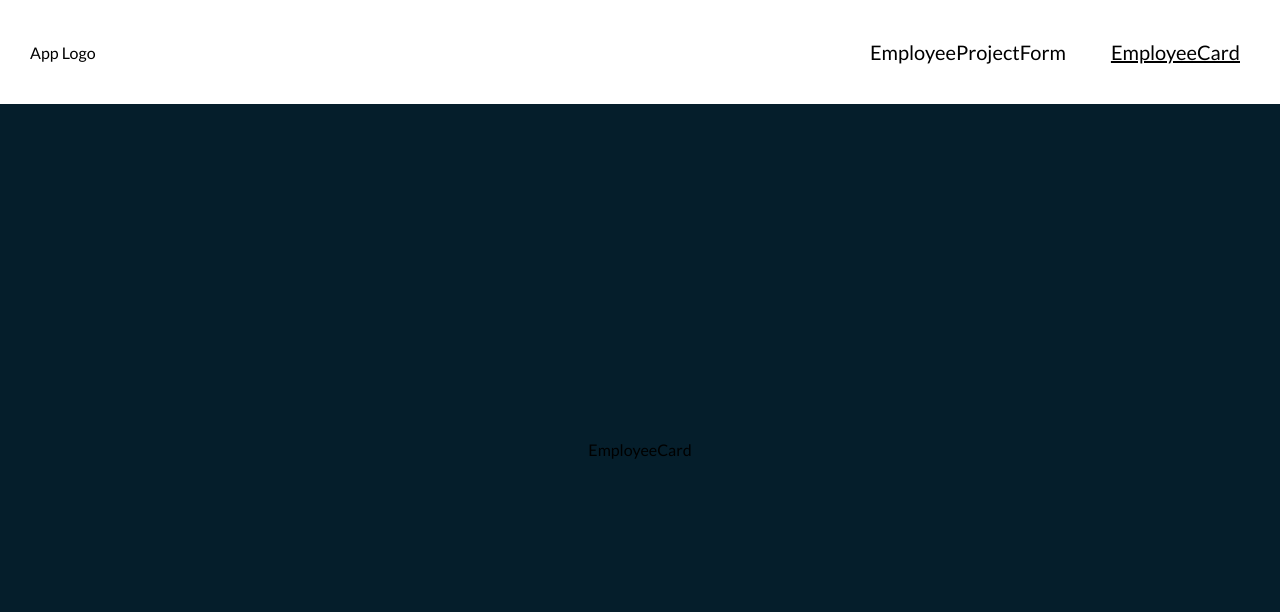
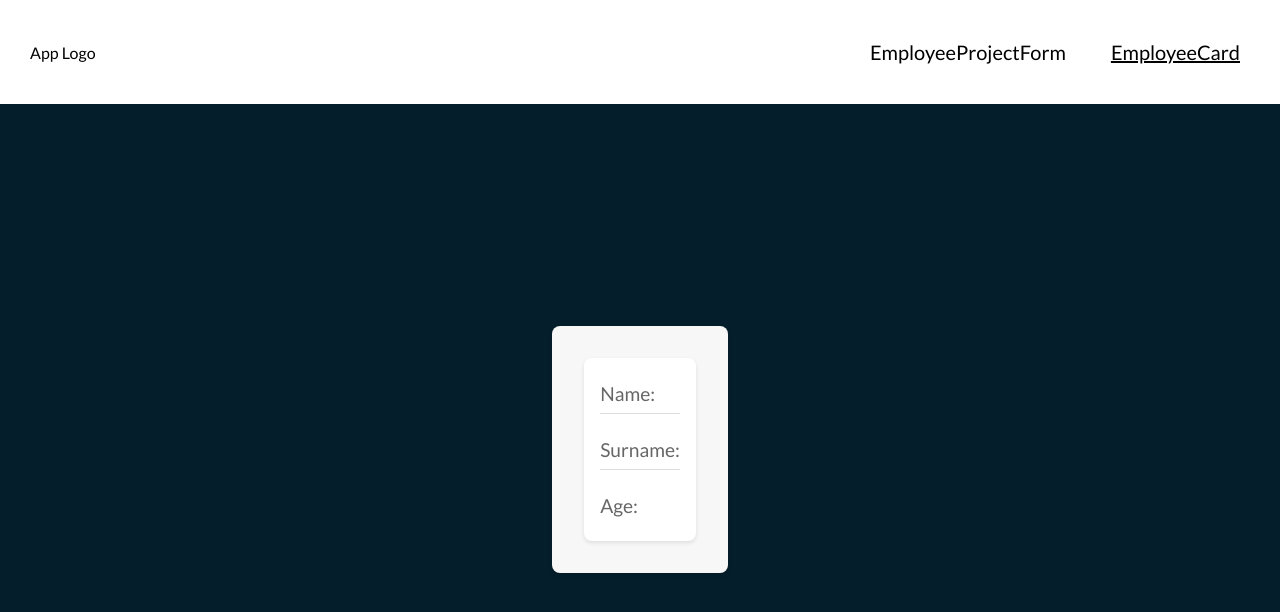
Before and after one commit to s-saratov/Employees, a React (Vite) app: page /employeecard in a window 1280 px wide. Shown: the top 612 px of the page. Built offline with nearby package versions, Linux system fonts and the light colour scheme.

Commit message:
data_transition add

```diff
--- a/src/App.tsx
+++ b/src/App.tsx
@@ -1,30 +1,25 @@
-import { BrowserRouter, Routes, Route } from 'react-router-dom'
+import { BrowserRouter, Routes, Route } from "react-router-dom";
 
-import GlobalStyles from './styles/GlobalStyles'
-import Layout from './components/Layout/Layout'
+import GlobalStyles from "./styles/GlobalStyles";
+import Layout from "./components/Layout/Layout";
 
- import EmployeeCard from './pages/EmployeeCard/EmployeeCard'
- import EmployeeProjectForm from './pages/EmployeeProjectForm/EmployeeProjectForm'
-import EmployeeFormPage from 'pages/EmployeeFormPage/EmployeeFormPage'
-
+import EmployeeCard from "./pages/EmployeeCard/EmployeeCard";
+import EmployeeProjectForm from "./pages/EmployeeProjectForm/EmployeeProjectForm";
+import EmployeeFormPage from "pages/EmployeeFormPage/EmployeeFormPage";
 
 function App() {
-
   return (
-
     <BrowserRouter>
       <GlobalStyles />
       <Layout>
         <Routes>
-
-           <Route path='/' element={<EmployeeFormPage />} />
-          <Route path='/EmployeeCard' element={<EmployeeCard />} />
-          <Route path='*' element='Page not found' />
+          <Route path="/" element={<EmployeeFormPage />} />
+          <Route path="/employeecard" element={<EmployeeCard />} />
+          <Route path="*" element="Page not found" />
         </Routes>
       </Layout>
-
     </BrowserRouter>
-  )
+  );
 }
 
-export default App
+export default App;
--- a/src/Pages/EmployeeCard/EmployeeCard.tsx
+++ b/src/Pages/EmployeeCard/EmployeeCard.tsx
@@ -1,4 +1,42 @@
-function EmployeeCard (){
-return("EmployeeCard")
+import { useContext } from "react";
+import {
+  CardContainer,
+  CardContent,
+  InfoRow,
+  Label,
+  Value,
+  Message,
+} from "./styles";
+import { EmployeeDataContext } from "components/Layout/Layout";
+
+function EmployeeCard() {
+  // Деструктуризируем объект, приходящий с помощью EmployeeDataContext
+  const { employee, setEmployeeData } = useContext(EmployeeDataContext);
+
+  return (
+    <CardContainer>
+      <CardContent>
+        <InfoRow>
+          <Label>Name:</Label>
+          <Value>{employee?.name}</Value>
+        </InfoRow>
+        <InfoRow>
+          <Label>Surname:</Label>
+          <Value>{employee?.surname}</Value>
+        </InfoRow>
+        <InfoRow>
+          <Label>Age:</Label>
+          <Value>{employee?.age}</Value>
+        </InfoRow>
+        {employee?.jobPosition && (
+          <InfoRow>
+            <Label>Job Position:</Label>
+            <Value>{employee?.jobPosition}</Value>
+          </InfoRow>
+        )}
+      </CardContent>
+    </CardContainer>
+  );
 }
+
 export default EmployeeCard;
--- /dev/null
+++ b/src/Pages/EmployeeCard/styles.ts
@@ -0,0 +1,101 @@
+import styled from "@emotion/styled";
+
+export const CardContainer = styled.div`
+  max-width: 500px;
+  margin: 0 auto;
+  padding: 2rem;
+  background: #f7f7f7;
+  border-radius: 8px;
+  box-shadow: 0 2px 4px rgba(0, 0, 0, 0.1);
+  overflow: hidden;
+  display: flex;
+  flex-direction: column;
+  align-items: center;
+  justify-content: center;
+  transition: all 0.3s ease-in-out;
+`;
+
+export const CardContent = styled.div`
+  display: flex;
+  flex-direction: column;
+  gap: 1rem;
+  padding: 1rem;
+  background: #fff;
+  border-radius: 8px;
+  box-shadow: 0 2px 4px rgba(0, 0, 0, 0.1);
+  width: 100%;
+  max-width: 500px;
+  transition: all 0.3s ease-in-out;
+`;
+
+export const InfoRow = styled.div`
+  display: flex;
+  padding: 0.5rem 0;
+  border-bottom: 1px solid #ddd;
+  &:last-child {
+    border-bottom: none;
+  }
+  transition: all 0.3s ease-in-out;
+`;
+
+export const Label = styled.span`
+  flex: 0 0 120px;
+  font-weight: 500;
+  color: #666;
+  text-align: left;
+  font-size: 1.2rem;
+  transition: all 0.3s ease-in-out;
+`;
+
+export const Value = styled.span`
+  flex: 1;
+  color: #333;
+  font-weight: 400;
+  font-size: 1.2rem;
+  transition: all 0.3s ease-in-out;
+`;
+
+export const Message = styled.div`
+  text-align: center;
+  color: #666;
+  font-size: 1.2rem;
+  padding: 1rem;
+  background: #f7f7f7;
+  border-radius: 4px;
+  margin-bottom: 2rem;
+  transition: all 0.3s ease-in-out;
+`;
+
+export const InfoContainer = styled.div`
+  display: flex;
+  flex-direction: column;
+  gap: 1rem;
+  padding: 1rem;
+  background: #fff;
+  border-radius: 8px;
+  box-shadow: 0 2px 4px rgba(0, 0, 0, 0.1);
+  width: 100%;
+  max-width: 500px;
+  transition: all 0.3s ease-in-out;
+`;
+
+export const InfoItem = styled.div`
+  display: flex;
+  align-items: center;
+  gap: 1rem;
+  transition: all 0.3s ease-in-out;
+`;
+
+export const InfoLabel = styled.span`
+  font-weight: 500;
+  color: #666;
+  font-size: 1.2rem;
+  transition: all 0.3s ease-in-out;
+`;
+
+export const InfoValue = styled.span`
+  font-weight: 400;
+  color: #333;
+  font-size: 1.2rem;
+  transition: all 0.3s ease-in-out;
+`;
--- a/src/Pages/EmployeeProjectForm/EmployeeProjectForm.tsx
+++ b/src/Pages/EmployeeProjectForm/EmployeeProjectForm.tsx
@@ -4,8 +4,12 @@ import { useFormik } from "formik";
 import Input from "components/Input/Input";
 import Button from "components/Button/Button";
 
-import { EmployeeProjectFormContainer, ImputWrapper } from "./styles";
+import { EmployeeProjectFormContainer, InputWrapper } from "./styles";
 import { EmployeeFormValues } from "./type";
+
+import { useEffect, useContext } from "react";
+import { EmployeeDataContext } from "components/Layout/Layout";
+import { EmployeeDataTypes } from "components/EmployeeForm/types";
 
 const employeeFormFields = [
   { name: "name", label: "Name*", placeholder: "Enter your name" },
@@ -16,34 +20,47 @@ const employeeFormFields = [
     label: "Job position",
     placeholder: "Enter your job position",
   },
-
 ];
 
 function EmployeeProjectForm() {
+  const employee = useContext(EmployeeDataContext);
+  // console.log(employee);
+
+  // Извлекаем из контекста функцию установления данных рабоника
+  const { setEmployeeData } = employee;
+
   const validationSchema = Yup.object().shape({
     name: Yup.string()
-      .required("Field <age> is requaired")
+      .required("Field <age> is required")
       .min(2, "Min 2 symbols")
       .max(50, "Max 50 symbols"),
     surname: Yup.string()
-      .required("Field <age> is requaired")
+      .required("Field <age> is required")
       .max(15, "Max 15 symbols"),
     age: Yup.number()
-      .required("Field <age> is requaired")
+      .required("Field <age> is required")
       .min(18, "Age must be at least 18 years old")
       .max(80, "Age must be at most 80 years old"),
     jobPosition: Yup.string().max(30, "Max 30 symbols"),
-
   });
 
   const formik = useFormik({
-    initialValues: employeeFormFields.reduce((result, field) => {
-      result[field.name] = "";
-      return result;
-    }, {} as EmployeeFormValues),
+    initialValues: {
+      name: "",
+      surname: "",
+      age: "",
+      jobPosition: "",
+    } as EmployeeDataTypes,
     validationSchema,
     validateOnChange: false,
-    onSubmit: () => {
+    onSubmit: (formInputValues: EmployeeDataTypes) => {
+      // Устанавливаем в state данные формы
+      setEmployeeData({
+        name: formInputValues.name,
+        surname: formInputValues.surname,
+        age: formInputValues.age,
+        jobPosition: formInputValues.jobPosition,
+      });
       formik.resetForm();
     },
   });
@@ -64,14 +81,10 @@ function EmployeeProjectForm() {
 
   return (
     <EmployeeProjectFormContainer>
-      <ImputWrapper> {inputs}</ImputWrapper>
-      <Button
-      name="Create"
-      type="submit"
-      onClick={formik.handleSubmit} />
+      <InputWrapper> {inputs}</InputWrapper>
+      <Button name="Create" type="submit" onClick={formik.handleSubmit} />
     </EmployeeProjectFormContainer>
   );
-
 }
 
 export default EmployeeProjectForm;
--- a/src/Pages/EmployeeProjectForm/styles.ts
+++ b/src/Pages/EmployeeProjectForm/styles.ts
@@ -13,7 +13,7 @@ border: 2px solid #020206a6;
 border-radius: 4px;
 
 `
-export const ImputWrapper = styled.div `
+export const InputWrapper = styled.div `
 display: flex;
 flex-direction: column;
 gap: 4px;
--- a/src/components/EmployeeForm/EmployeeForm.tsx
+++ b/src/components/EmployeeForm/EmployeeForm.tsx
@@ -4,7 +4,7 @@ import * as Yup from "yup";
 import Button from "../Button/Button";
 import Input from "../Input/Input";
 import { EmployeeFormContainer, Title, InputsContainer } from "./styles";
-import { LoginFormValues } from "./types";
+import { LoginFormValues } from "components/LoginForm/types";
 
 function EmployeeForm() {
   const validationSchema = Yup.object().shape({
--- a/src/components/Layout/Layout.tsx
+++ b/src/components/Layout/Layout.tsx
@@ -1,4 +1,4 @@
-import { Link, useNavigate } from 'react-router-dom'
+import { Link, useNavigate } from "react-router-dom";
 
 import {
   LayoutComponent,
@@ -6,38 +6,60 @@ import {
   NavContainer,
   LogoContainer,
   Main,
-  StyledNavLink
-} from './styles'
-import { LayoutProps } from './types'
+  StyledNavLink,
+} from "./styles";
+import { EmployeeDataContextTypes, LayoutProps } from "./types";
+import { createContext, useState } from "react";
+import { EmployeeDataTypes } from "components/EmployeeForm/types";
+
+// Создаём и экспортируем контекст
+export const EmployeeDataContext = createContext<EmployeeDataContextTypes>({
+  employee: undefined,
+  setEmployeeData: () => {},
+});
 
 function Layout({ children }: LayoutProps) {
   const navigate = useNavigate();
 
+  // Создаём state для хранения значений полей ввода формы
+  const [employeeData, setEmployeeData] = useState<
+    EmployeeDataTypes | undefined
+  >();
+
   return (
+    <EmployeeDataContext.Provider
+      value={{
+        employee: employeeData,
+        setEmployeeData: setEmployeeData,
+      }}
+    >
       <LayoutComponent>
         <Header>
           {/* 2 способ перехода на главную страницу при клике на логотип */}
-        <LogoContainer onClick={() => navigate('/')}>App Logo</LogoContainer>
+          <LogoContainer onClick={() => navigate("/")}>App Logo</LogoContainer>
           <NavContainer>
             <StyledNavLink
-            to='/'
-            style={
-              ({ isActive }) => ({ textDecoration: isActive ? 'underline' : 'none' })
-            }>
+              to="/"
+              style={({ isActive }) => ({
+                textDecoration: isActive ? "underline" : "none",
+              })}
+            >
               EmployeeProjectForm
             </StyledNavLink>
             <StyledNavLink
-            to='/EmployeeCard'
-            style={
-              ({ isActive }) => ({ textDecoration: isActive ? 'underline' : 'none' })
-            }>
+              to="/EmployeeCard"
+              style={({ isActive }) => ({
+                textDecoration: isActive ? "underline" : "none",
+              })}
+            >
               EmployeeCard
             </StyledNavLink>
           </NavContainer>
         </Header>
         <Main>{children}</Main>
       </LayoutComponent>
-  )
+    </EmployeeDataContext.Provider>
+  );
 }
 
-export default Layout
+export default Layout;
```
Also changed, not shown: src/Pages/EmployeeFormPage/EmployeeFormPage.tsx (+6 -6 lines), src/components/EmployeeForm/types.ts (+6 -4 lines), src/components/Layout/types.ts (+8 -2 lines), 1 other file (tests, documents, lock files or other folders). Lines whose indentation alone changed are shown as unchanged.
